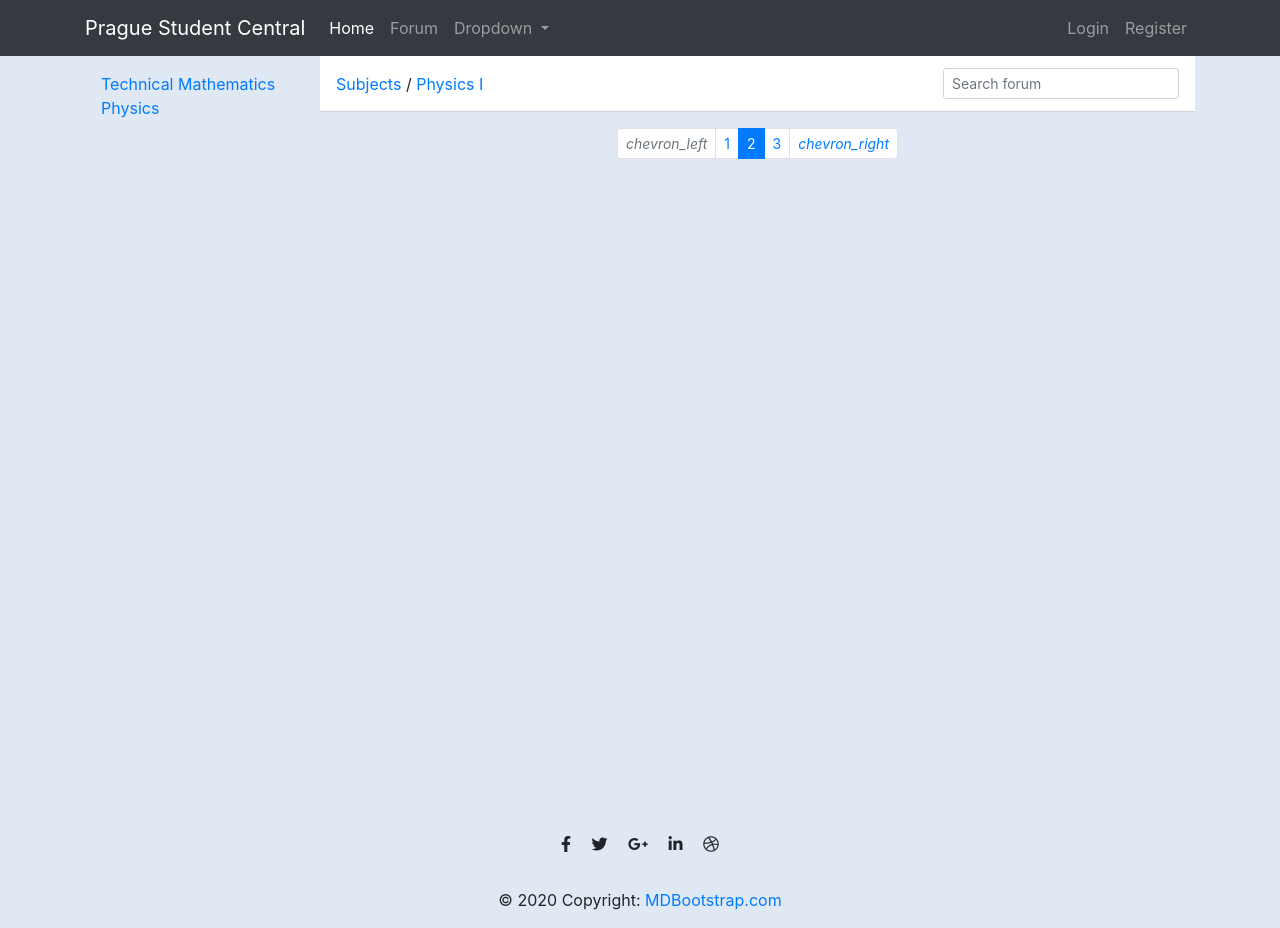
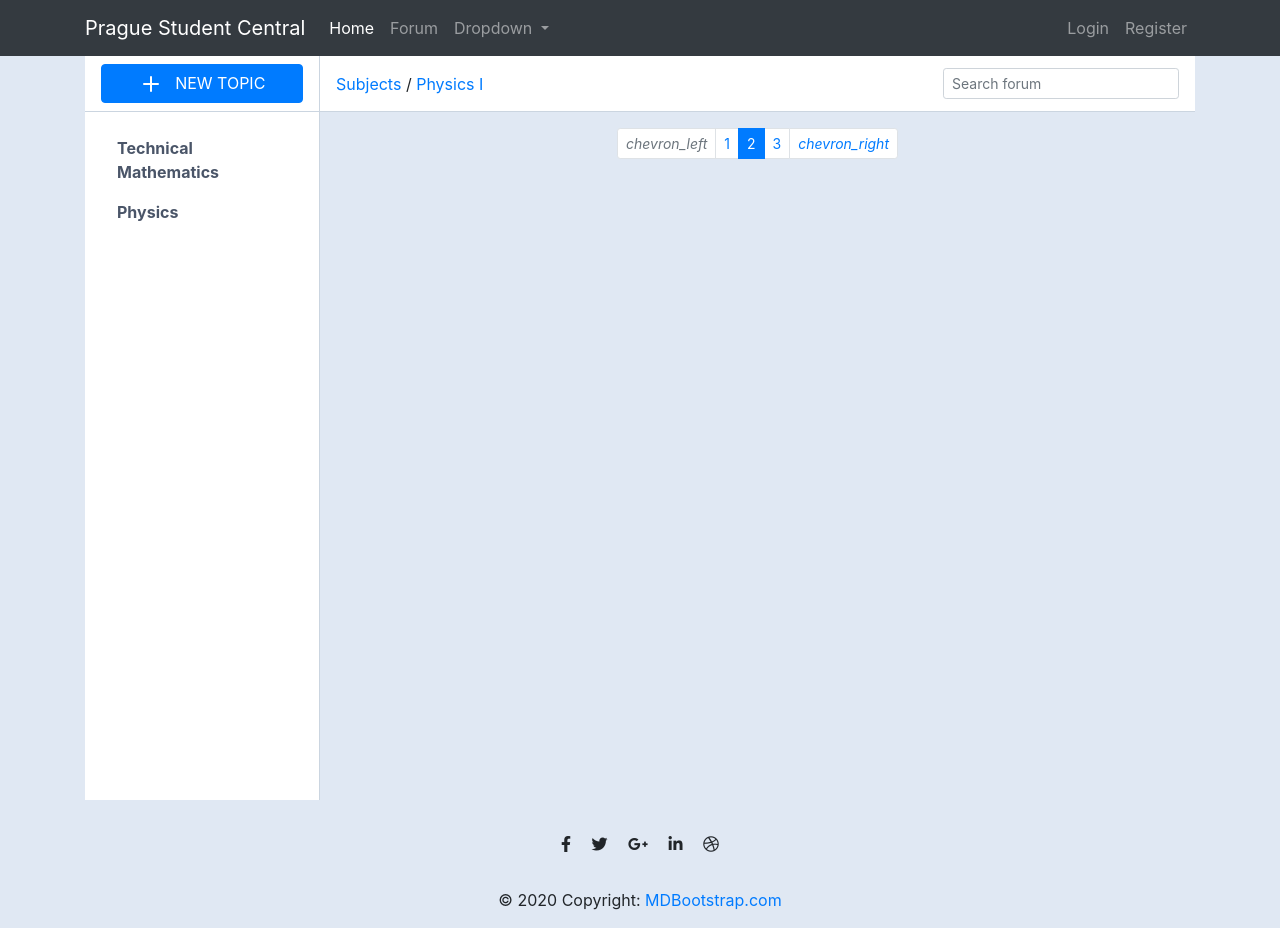
Before and after one commit to ahsnl-py/ProjectPSC, a Django app: page /posts/physics-i in a window 1280 px wide. Run offline with Django 3.2, Linux system fonts and the light colour scheme; data comes from the database, SQL or seed files in the repository; both versions use the stored data as it was after the commit; parts of the project's set-up code (start-up, migrations or seed data) failed here and were passed over; some libraries are stand-ins or nearby versions.

Commit message:
sidebar functionality added --  to list all dept name

```diff
--- a/MAIN/templates/components/sidebar.html
+++ b/MAIN/templates/components/sidebar.html
@@ -1,3 +1,15 @@
+<!-- Inner sidebar -->
+<div class="inner-sidebar">
+    <!-- Inner sidebar header -->
+    {% if posts %}
+        {% include 'components/sidebar_inner_new_post.html' %}
+    {% elif post %}
+        {% include 'components/sidebar_inner_new_post.html' %}
+    {% else %}
+        {% include 'components/sidebar_inner_new_subject.html' %}
+    {% endif %}
+    <!-- /Inner sidebar header -->
+
     <!-- Inner sidebar body -->
     <div class="inner-sidebar-body p-0">
         <div class="p-3 h-100" data-simplebar="init">
@@ -9,7 +21,7 @@
                             <div class="simplebar-content" style="padding: 16px;">
                                 <nav class="nav nav-pills nav-gap-y-1 flex-column">
                                     {% for dept in departments %}
-                                    <a href="{% url 'forum:dept_filter' dept.id %}">{{ dept.title }}</a>
+                                    <a href="{% url 'forum:dept_filter' dept.id %}" class="nav-link nav-link-faded has-icon" style="font-weight: bolder;">{{ dept.title }}</a>
                                     {% endfor %}
                                 </nav>
                             </div>
@@ -22,3 +34,4 @@
         </div>
     </div>
     <!-- /Inner sidebar body -->
+</div>
--- /dev/null
+++ b/MAIN/templates/components/sidebar_inner_new_subject.html
@@ -0,0 +1,9 @@
+<div class="inner-sidebar-header justify-content-center">
+    <a href="{% url 'forum:create_subject' %}" class="btn btn-primary has-icon btn-block" type="button" data-toggle="modal" data-target="#threadModal">
+        <svg xmlns="http://www.w3.org/2000/svg" width="24" height="24" viewBox="0 0 24 24" fill="none" stroke="currentColor" stroke-width="2" stroke-linecap="round" stroke-linejoin="round" class="feather feather-plus mr-2">
+            <line x1="12" y1="5" x2="12" y2="19"></line>
+            <line x1="5" y1="12" x2="19" y2="12"></line>
+        </svg>
+        NEW TOPIC
+    </a>
+</div>
```
Also changed, not shown: MAIN/templates/components/sidebar_inner_new_post.html (added, +9 -0 lines), MAIN/templates/screens/department_subjects.html (+2 -16 lines), MAIN/db.sqlite3.
